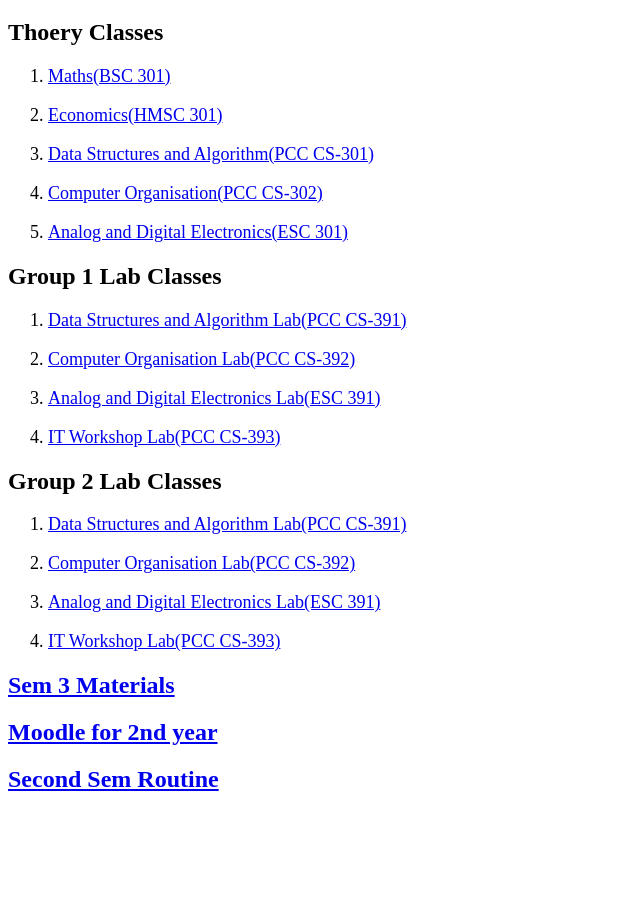
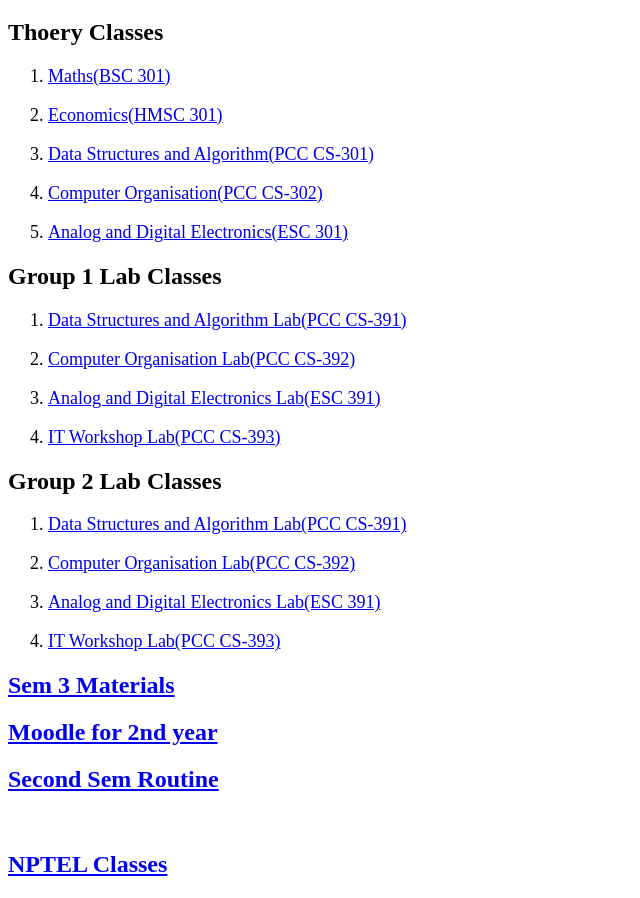
Before and after one commit to Sohampat1512/classlinks, a plain HTML site: page index.html in a window 1280 px wide. Shown: the part 61-959 px from the top of the page, without its empty margins (0-640 px from the left). Before the commit the page ends 900 px from the top, so only its background shows below. Drawn offline with Linux system fonts and the light colour scheme.

Commit message:
Update index.html

```diff
--- a/index.html
+++ b/index.html
@@ -86,5 +86,6 @@
     <h2><a href="http://etcm.ticollege.org/cms/">Moodle for 2nd year</a></h2>
     <h2><a href="https://prnt.sc/1qmixmb">Second Sem Routine</a></h2>
     <br>
+    <h2><a href="NPTEL Classes.html">NPTEL Classes</a></h2>
     </body>
 </html>
```
